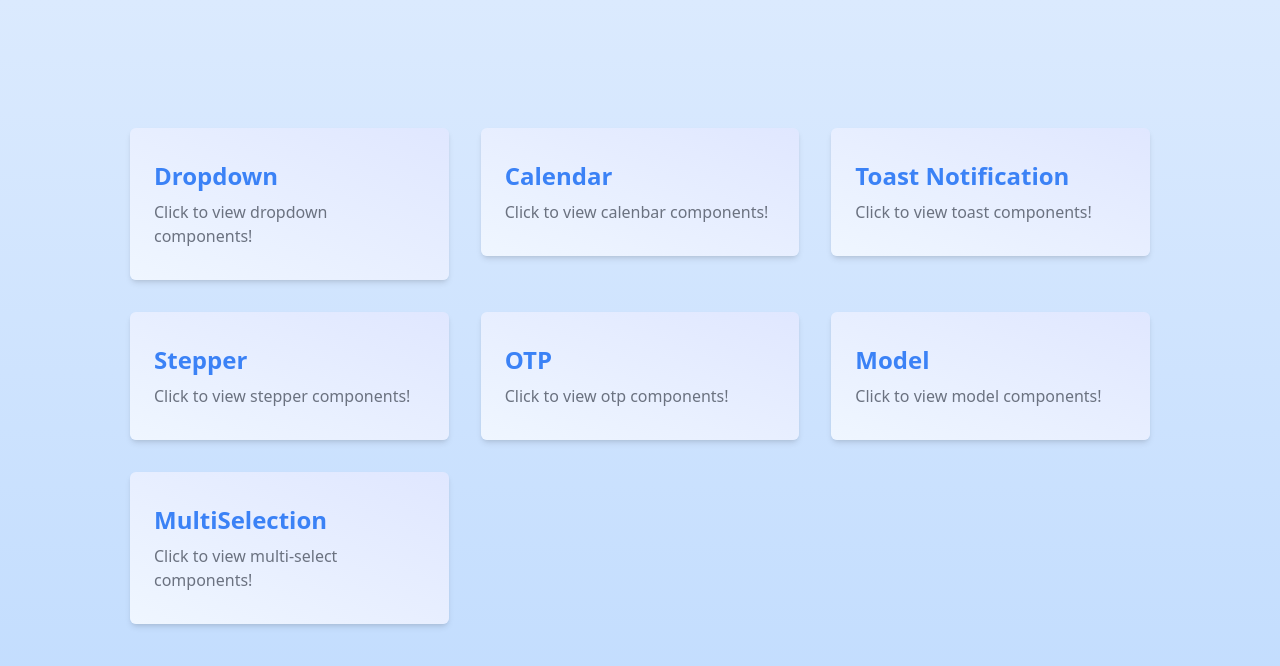
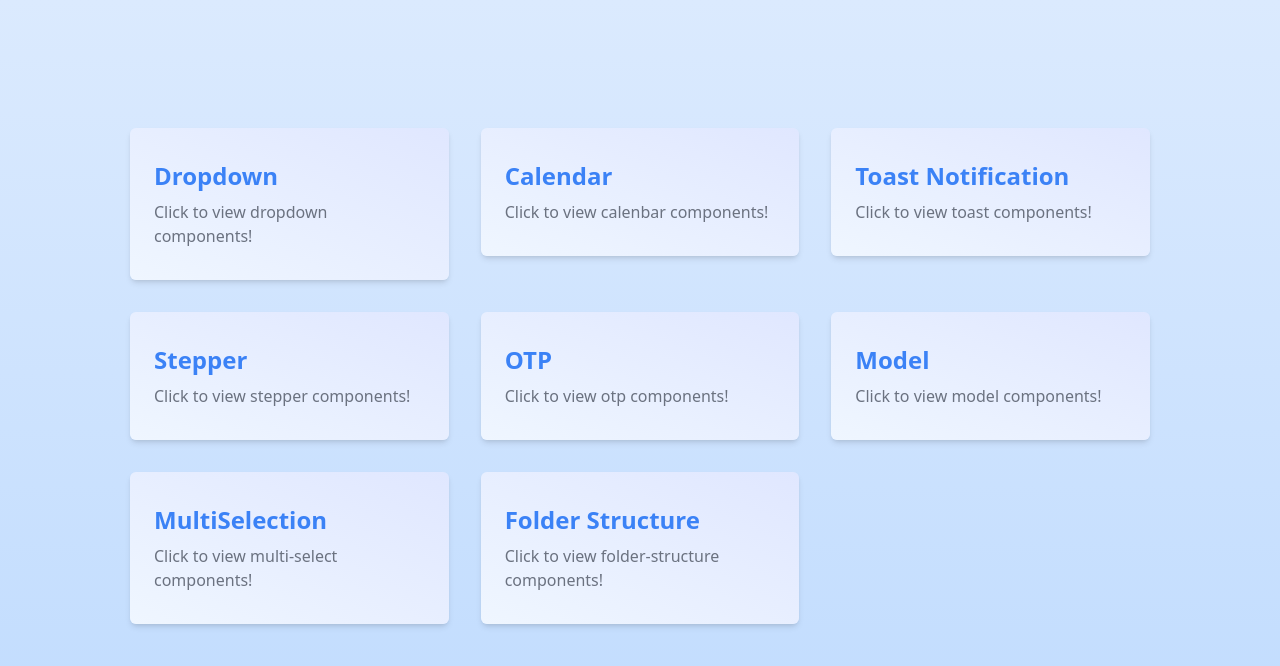
Before and after one commit to gamitej/react-components, a React (Vite) app: page / in a window 1280 px wide. Shown: the top 666 px of the page. Built offline with nearby package versions, Linux system fonts and the light colour scheme.

Commit message:
chore : folder structure component created

```diff
--- /dev/null
+++ b/src/components/Folder/index.tsx
@@ -0,0 +1,12 @@
+const Folder = () => {
+  /**
+   * TSX
+   */
+  return (
+    <div className="p-8">
+      <div>Folder</div>
+    </div>
+  );
+};
+
+export default Folder;
--- a/src/pages/Home/data.ts
+++ b/src/pages/Home/data.ts
@@ -40,4 +40,9 @@ export const pagesData: PagesDataType[] = [
     url: "/multiselect",
     description: "Click to view multi-select components",
   },
+  {
+    title: "Folder Structure",
+    url: "/folder",
+    description: "Click to view folder-structure components",
+  },
 ];
--- a/src/routes/Routes.tsx
+++ b/src/routes/Routes.tsx
@@ -11,9 +11,10 @@ const Model = lazy(() => import("@/pages/Model"));
 const Stepper = lazy(() => import("@/pages/Stepper"));
 const Dropdown = lazy(() => import("@/pages/Dropdown"));
 const DatePicker = lazy(() => import("@/pages/DatePicker"));
-const MultiSelect = lazy(() => import("@/components/Dropdowns/MultiSelect"));
 
 const OtpComponent = lazy(() => import("@/components/Otp"));
+const MultiSelect = lazy(() => import("@/components/Dropdowns/MultiSelect"));
+const FolderStructure = lazy(() => import("@/components/Folder"));
 
 const Router = () => {
   const routes = useRoutes([
@@ -57,6 +58,10 @@ const Router = () => {
       path: "multiselect",
       element: <MultiSelect />,
     },
+    {
+      path: "folder",
+      element: <FolderStructure />,
+    },
   ]);
 
   return <Suspense fallback={<div>Loading...</div>}>{routes}</Suspense>;
```
